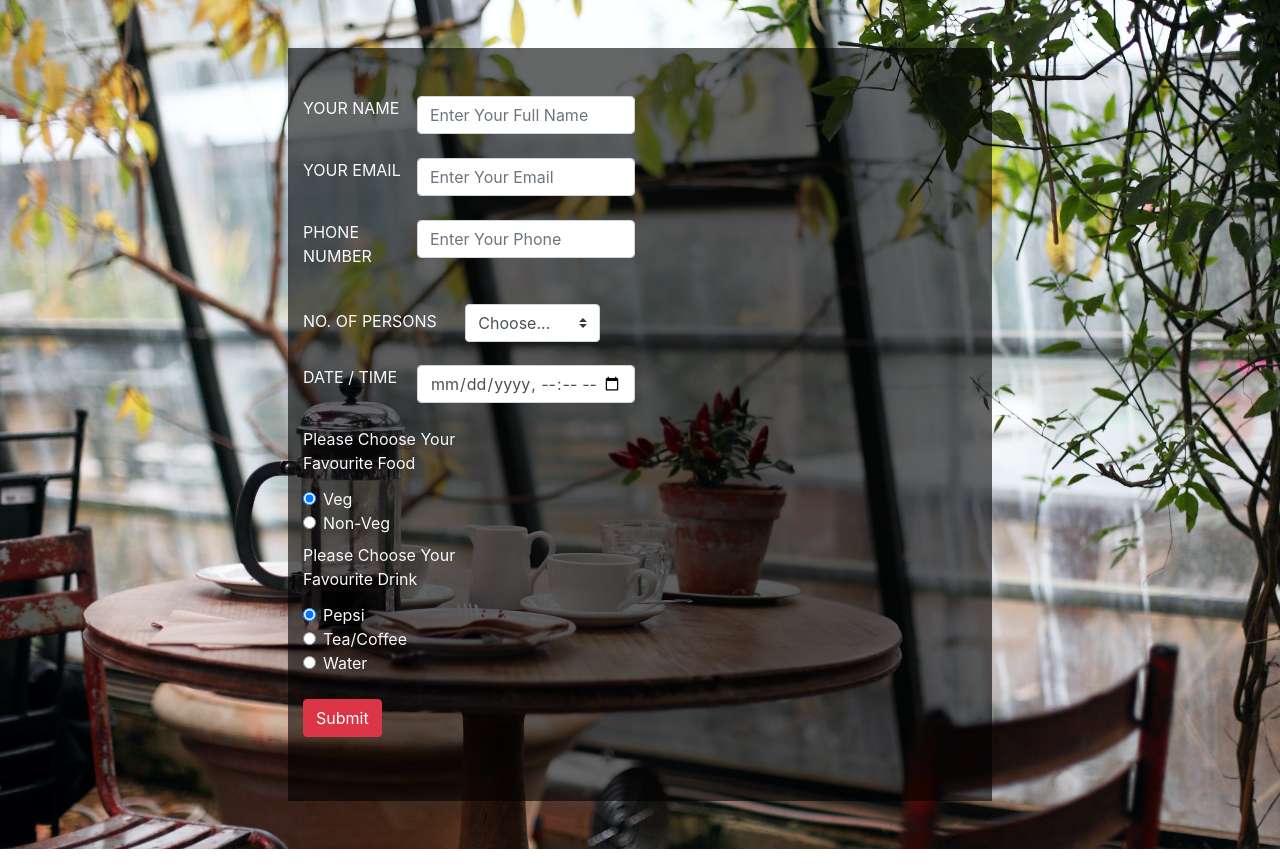
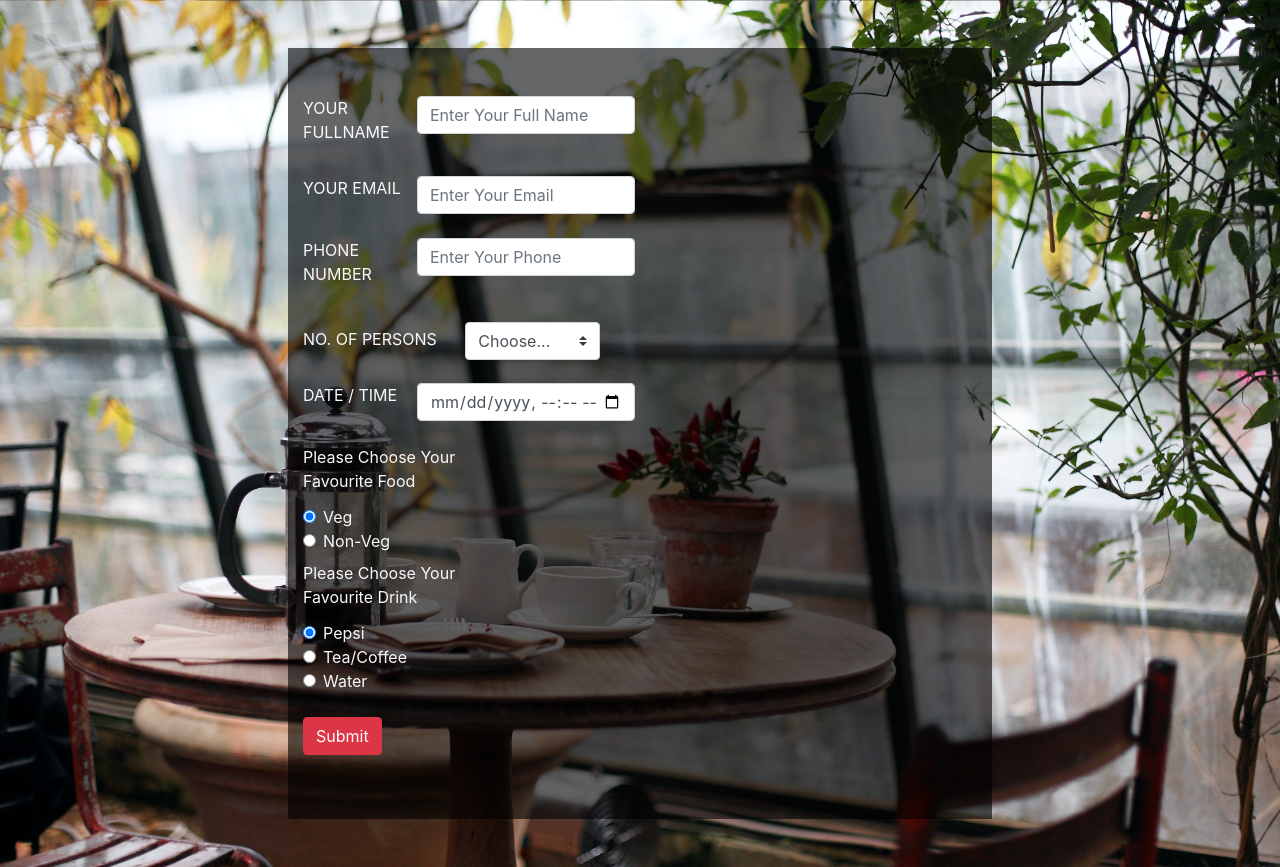
Before and after one commit to KariMedhat/First-Project, a plain HTML site: page index.html in a window 1280 px wide. Drawn offline with Linux system fonts and the light colour scheme.

Commit message:
changed name to Fullname

```diff
--- a/index.html
+++ b/index.html
@@ -10,7 +10,7 @@
          <form>
         <div class="form-row mb-4">
             <div class="col-md-2">
-              <label>YOUR NAME</label>
+              <label>YOUR FULLNAME</label>
              </div>
              <div class="col-md-4">
                 <input type="text" class="form-control" placeholder="Enter Your Full Name">
```
